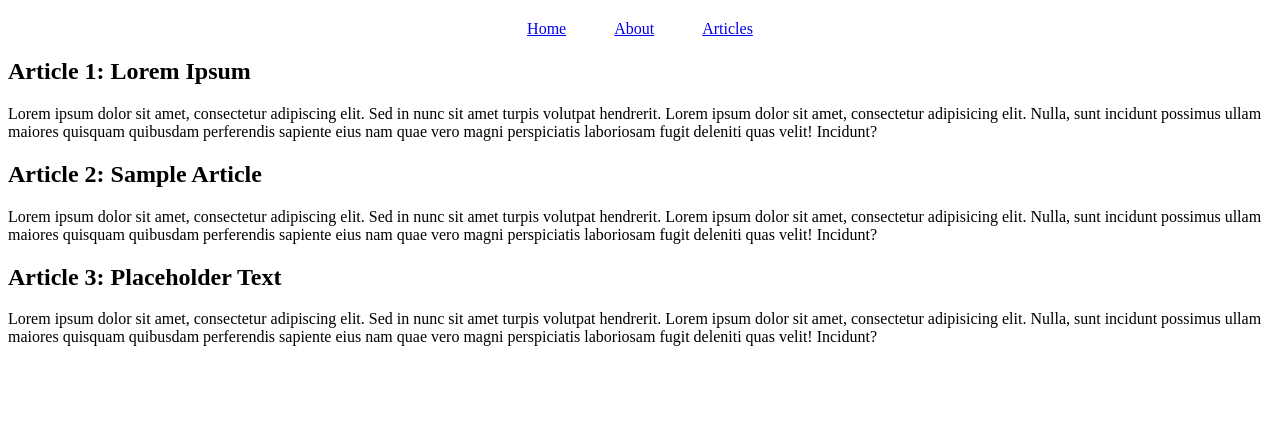
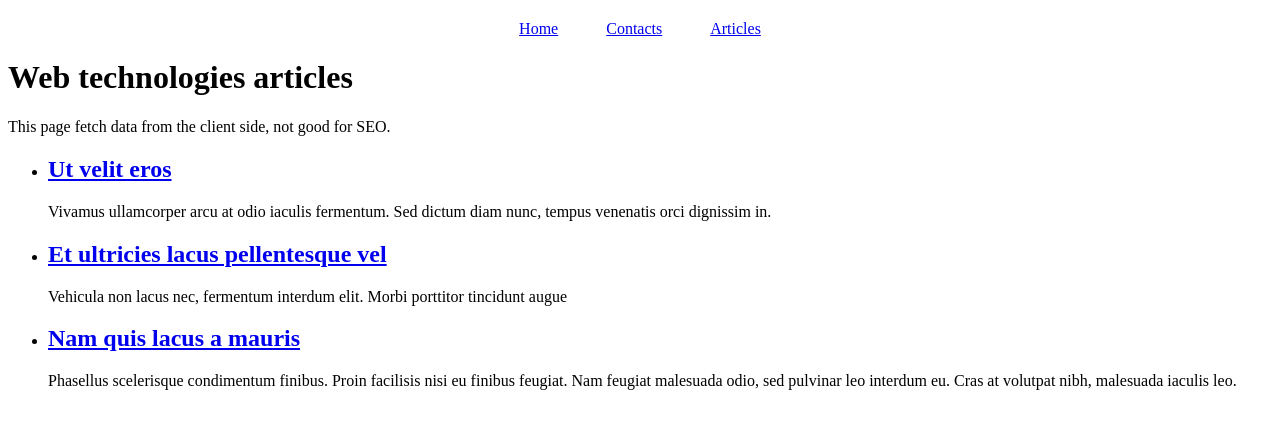
Before and after one commit to thetotobalgo/ece-webtech-2023-fall-gr04-04, a Next.js app in the folder app/: page /articles in a window 1280 px wide. Shown: the top 428 px of the page. Built offline with nearby package versions, Linux system fonts and the light colour scheme.

Commit message:
feat: lab6
docs: update readme.md

feat: [slug.js]

feat: profile.js

feat: articles.js

feat: slug.js

feat: tests

feat: lab6

feat : test lab6

feat: userprofile

```diff
--- /dev/null
+++ b/app/components/Layout.js
@@ -0,0 +1,19 @@
+import Head from 'next/head'
+import Header from '../components/Header.js'
+
+export default function Layout({
+  children,
+  title,
+  description
+}){
+  return (
+    <>
+      <div>
+        <Header />
+        <main className="py-10 min-h-screen max-w-full md:max-w-2xl md:mx-auto">
+          {children}
+        </main>
+      </div>
+    </>
+  )
+}
--- a/app/components/header.js
+++ b/app/components/header.js
@@ -5,7 +5,7 @@ const Header = () => {
     return (
         <header>
             <Link href="/">Home</Link>
-            <Link href="/about">About</Link>
+            <Link href="/Contact">Contacts</Link>
             <Link href="/articles">Articles</Link>
         </header>
     );
--- /dev/null
+++ b/app/pages/api/articles.js
@@ -0,0 +1,17 @@
+export const db = [{
+    slug: 'velit-eros',
+    title: 'Ut velit eros',
+    message: 'Vivamus ullamcorper arcu at odio iaculis fermentum. Sed dictum diam nunc, tempus venenatis orci dignissim in.'
+  }, {
+    slug: 'ultricies-lacus',
+    title: 'Et ultricies lacus pellentesque vel',
+    message: 'Vehicula non lacus nec, fermentum interdum elit. Morbi porttitor tincidunt augue'
+  }, {
+    slug: 'lacus-mauris',
+    title: 'Nam quis lacus a mauris',
+    message: 'Phasellus scelerisque condimentum finibus. Proin facilisis nisi eu finibus feugiat. Nam feugiat malesuada odio, sed pulvinar leo interdum eu. Cras at volutpat nibh, malesuada iaculis leo.'
+  }]
+
+  export default function handler(req, res) {
+    res.status(200).json(db)
+  }
--- /dev/null
+++ b/app/pages/api/articles/[slug].js
@@ -0,0 +1,7 @@
+import { db } from '../articles.js'
+
+export default function handler(req, res) {
+  const article = db.find( article => article.slug === req.query.slug)
+  if( !article ) return res.status(404).json('Wrong article')
+  res.status(200).json(article)
+}
--- /dev/null
+++ b/app/pages/api/profiles.js
@@ -0,0 +1,9 @@
+//user profiles
+
+export default function handler(req, res) {
+    const userProfile = {
+        username: "Tom",
+        email: "tomtomballet@gmail.com"
+    }
+    res.status(200).json(userProfile)
+}
--- a/app/pages/articles.js
+++ b/app/pages/articles.js
@@ -1,7 +1,11 @@
 import React from 'react';
-import Header from '../components/header'
+import Header from '../components/header.js'
+import Layout from '../components/Layout.js'
 
-export default function Articles() {
+import { useEffect, useState } from 'react'
+import Link from 'next/link'
+
+/*export default function Articles() {
     return (
         <div>
 
@@ -22,4 +26,40 @@ export default function Articles() {
             </article>
         </div>
     );
+}*/
+
+
+export default function Articles() {
+    const [articles, setArticles] = useState([])
+
+    useEffect(() => {
+        async function fetchData() {
+            const response = await fetch('/api/articles')
+            const articles = await response.json()
+            setArticles(articles)
+        }
+        fetchData()
+    }, [])
+
+    return (
+        <Layout
+            title="Articles"
+            description="Generated by create next app"
+        >
+            <h1 className='wt-title'>
+                Web technologies articles
+            </h1>
+            <p className="italic font-bold my-5">This page fetch data from the client side, not good for SEO.</p>
+            <ul>
+                {articles.map(article => (
+                    <li key={article.slug} className="my-5">
+                        <h2 className="font-bold mb-1">
+                            <Link href={`/articles/${article.slug}`}>{article.title}</Link>
+                        </h2>
+                        <p>{article.message}</p>
+                    </li>
+                ))}
+            </ul>
+        </Layout>
+    )
 }
--- a/app/pages/index.js
+++ b/app/pages/index.js
@@ -1,5 +1,6 @@
 import React from 'react';
 import Header from '../components/header';
+
 
 export default function Home() {
   return (
@@ -10,7 +11,7 @@ export default function Home() {
       <img src='/face.jpg'></img>
 
       <section>
-        <h1>Welcome to our lab4 app</h1>
+        <h1>Welcome to our lab6 app</h1>
       </section>
 
     </main>
```
Also changed, not shown: app/package.json (+8 -3 lines), app/pages/articles/[slug].js (added, +39 -0 lines), app/pages/contacts.js (+21 -0 lines), 1 other file (tests, documents, lock files or other folders).
